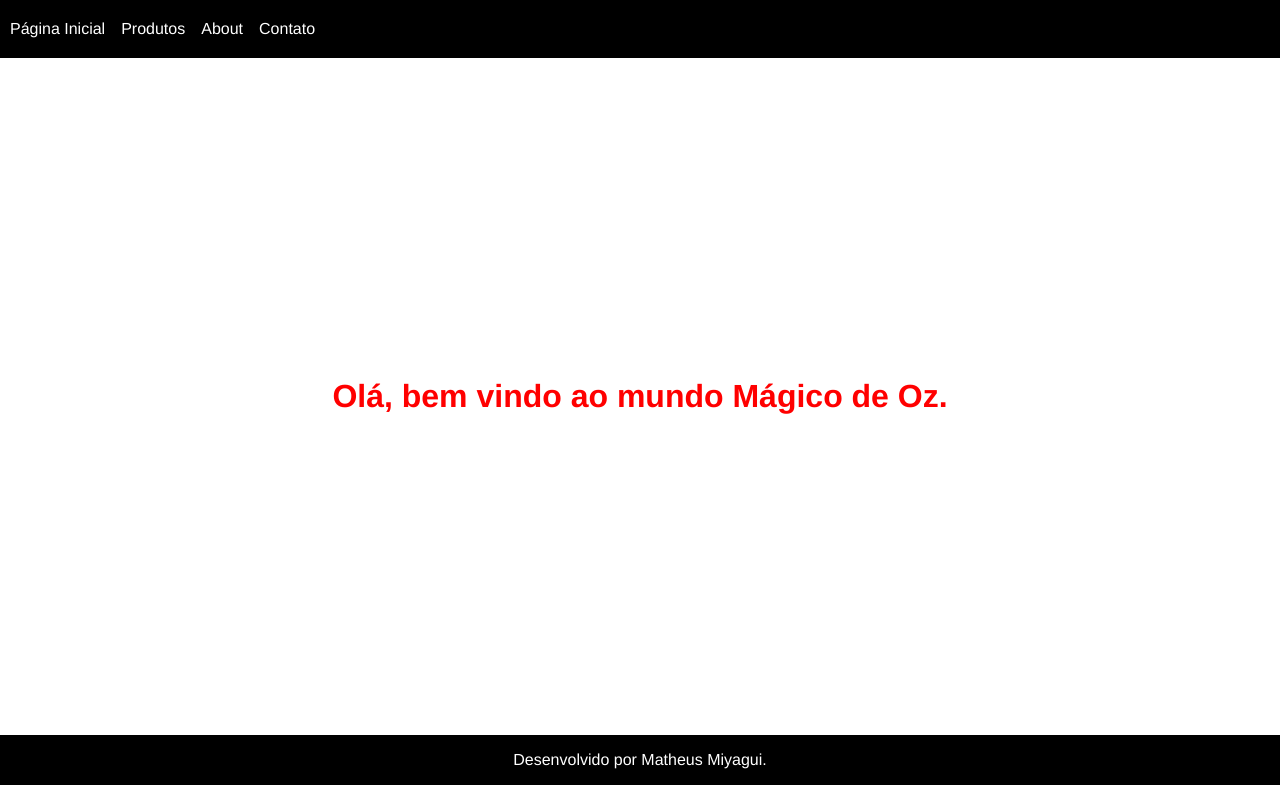
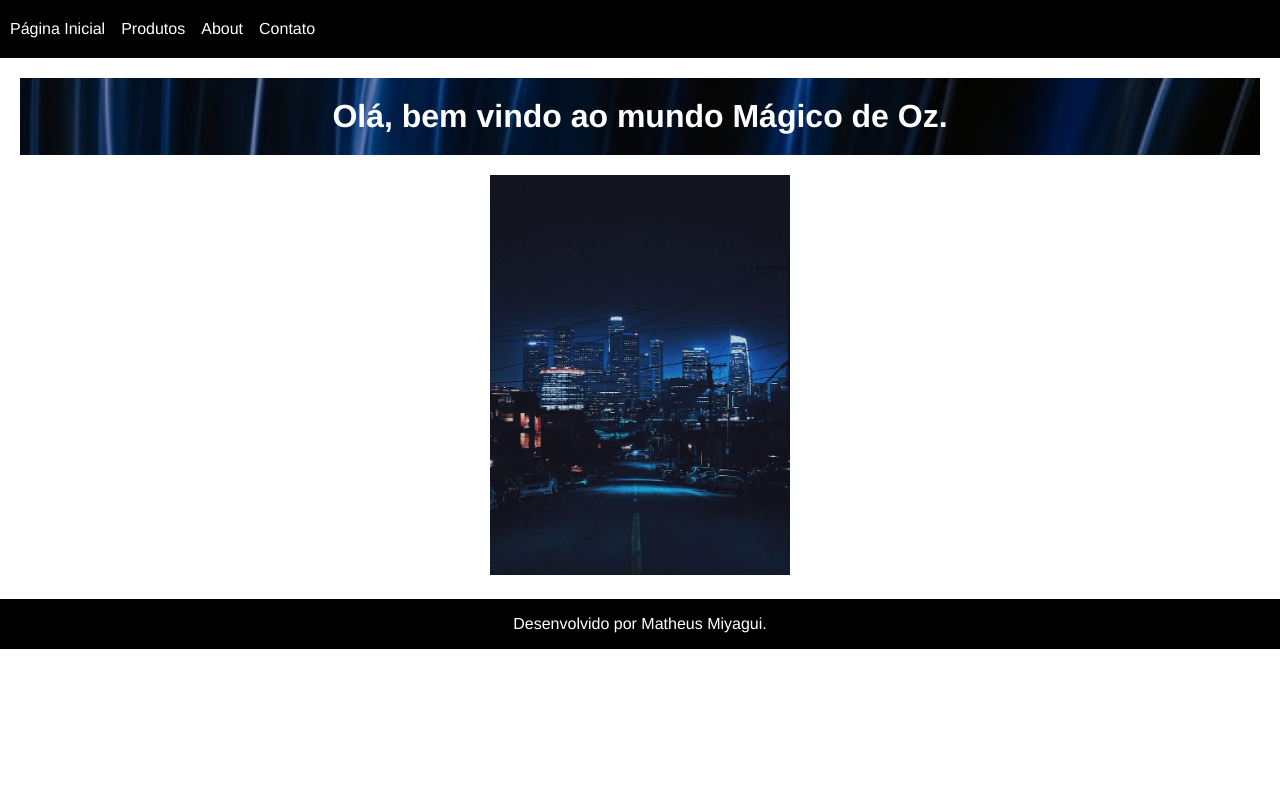
Before and after one commit to miyagui96/Nextjs, a Next.js app in the folder meuprojeto/: page / in a window 1280 px wide. Built offline with nearby package versions, Linux system fonts and the light colour scheme.

Commit message:
background

```diff
--- a/meuprojeto/src/pages/index.tsx
+++ b/meuprojeto/src/pages/index.tsx
@@ -1,6 +1,7 @@
 import styles from 'styles/Home.module.css'
 
 import Head from 'next/head'
+import Image from 'next/image'
 
 export default function Home() {
   return (
@@ -10,7 +11,15 @@
         <meta name="keywords" content="Roupas, Calçados e Bonés"></meta>
         <meta name="description" content="Encontre a melhor roupa pra você"></meta>
       </Head>
-      <h1 className={styles.title}>Olá, bem vindo ao mundo Mágico de Oz.</h1>
+      <div>
+        <h1 className={styles.title}>Olá, bem vindo ao mundo Mágico de Oz.</h1>
+        <Image
+          src="/images/city.jpg"
+          width="300"
+          height="400"
+          alt="Cidade da noite"
+        />
+      </div>
     </>
   )
 }
--- a/meuprojeto/styles/Home.module.css
+++ b/meuprojeto/styles/Home.module.css
@@ -1,4 +1,8 @@
 .title {
-  color: red;
-  margin: 300px;
+  color: #FFF;
+  background-image: url('/images/pattern.jpg');
+  background-size: cover;
+  background-position: center;
+  padding: 20px;
+  margin-bottom: 20px;
 }
```
